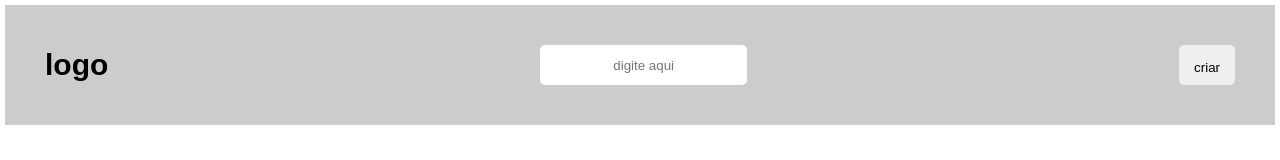
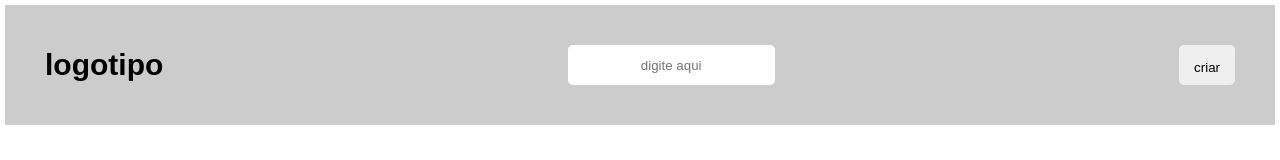
Before and after one commit to Kaua-Almeida/Crud, a website with bundled scripts: page index.html in a window 1280 px wide. Shown: the top 160 px of the page. Built offline with nearby package versions, Linux system fonts and the light colour scheme; data requests are answered from the project's data file.

Commit message:
Update index.html

```diff
--- a/index.html
+++ b/index.html
@@ -12,7 +12,7 @@
 <body>
     <nav>
         <div class="nav-bar">
-            <h1>logo</h1>
+            <h1>logotipo</h1>
             <input type="text" id="pesquisa" class="pesquisa" placeholder="digite aqui">
             <a href="files/criarEvento.html"  ><input type="button" value="criar"></a>
         </div>
```
